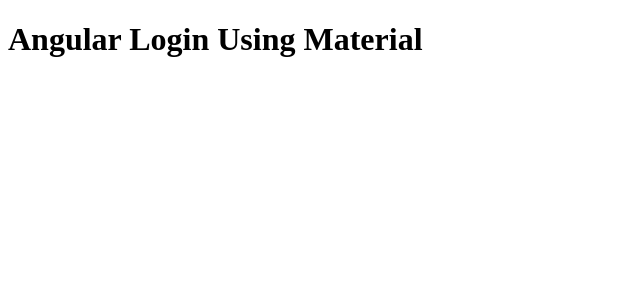
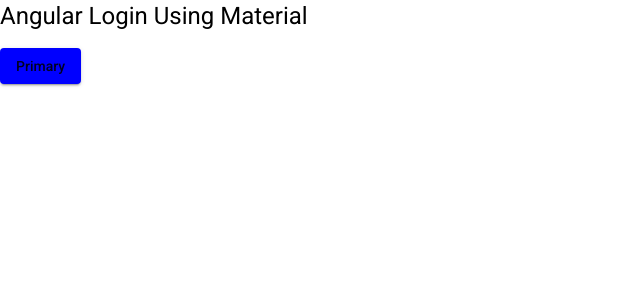
Before and after one commit to jishnupunathil/login-signUp, an Angular app: page / in a window 1280 px wide. Shown: the top 300 px of the page, without its empty margins (0-640 px from the left). Built offline with nearby package versions, Linux system fonts and the light colour scheme.

Commit message:
materil installed

```diff
--- a/angular.json
+++ b/angular.json
@@ -27,6 +27,7 @@
               "src/assets"
             ],
             "styles": [
+              "./node_modules/@angular/material/prebuilt-themes/indigo-pink.css",
               "src/styles.css"
             ],
             "scripts": []
@@ -94,6 +95,7 @@
               "src/assets"
             ],
             "styles": [
+              "./node_modules/@angular/material/prebuilt-themes/indigo-pink.css",
               "src/styles.css"
             ],
             "scripts": []
--- a/package.json
+++ b/package.json
@@ -11,10 +11,12 @@
   "private": true,
   "dependencies": {
     "@angular/animations": "~13.3.0",
+    "@angular/cdk": "^13.3.9",
     "@angular/common": "~13.3.0",
     "@angular/compiler": "~13.3.0",
     "@angular/core": "~13.3.0",
     "@angular/forms": "~13.3.0",
+    "@angular/material": "^13.3.9",
     "@angular/platform-browser": "~13.3.0",
     "@angular/platform-browser-dynamic": "~13.3.0",
     "@angular/router": "~13.3.0",
--- a/src/app/app.module.ts
+++ b/src/app/app.module.ts
@@ -4,6 +4,8 @@
 import { AppRoutingModule } from './app-routing.module';
 import { AppComponent } from './app.component';
 import { HomeComponent } from './home/home.component';
+import { BrowserAnimationsModule } from '@angular/platform-browser/animations';
+import {MatButtonModule} from '@angular/material/button'
 
 @NgModule({
   declarations: [
@@ -12,7 +14,9 @@
   ],
   imports: [
     BrowserModule,
-    AppRoutingModule
+    AppRoutingModule,
+    BrowserAnimationsModule,
+    MatButtonModule
   ],
   providers: [],
   bootstrap: [AppComponent]
--- a/src/app/home/home.component.css
+++ b/src/app/home/home.component.css
@@ -0,0 +1,3 @@
+.clr{
+    background-color: blue;
+}
--- a/src/app/home/home.component.html
+++ b/src/app/home/home.component.html
@@ -1 +1,2 @@
 <h1>Angular Login Using Material</h1>
+<button mat-raised-button class="clr">Primary</button>
--- a/src/index.html
+++ b/src/index.html
@@ -6,8 +6,11 @@
   <base href="/">
   <meta name="viewport" content="width=device-width, initial-scale=1">
   <link rel="icon" type="image/x-icon" href="favicon.ico">
+  <link rel="preconnect" href="https://fonts.gstatic.com">
+  <link href="https://fonts.googleapis.com/css2?family=Roboto:wght@300;400;500&display=swap" rel="stylesheet">
+  <link href="https://fonts.googleapis.com/icon?family=Material+Icons" rel="stylesheet">
 </head>
-<body>
+<body class="mat-typography">
   <app-root></app-root>
 </body>
 </html>
--- a/src/styles.css
+++ b/src/styles.css
@@ -1 +1,4 @@
 /* You can add global styles to this file, and also import other style files */
+
+html, body { height: 100%; }
+body { margin: 0; font-family: Roboto, "Helvetica Neue", sans-serif; }
```
Also changed, not shown: 1 other file (tests, documents, lock files or other folders).
